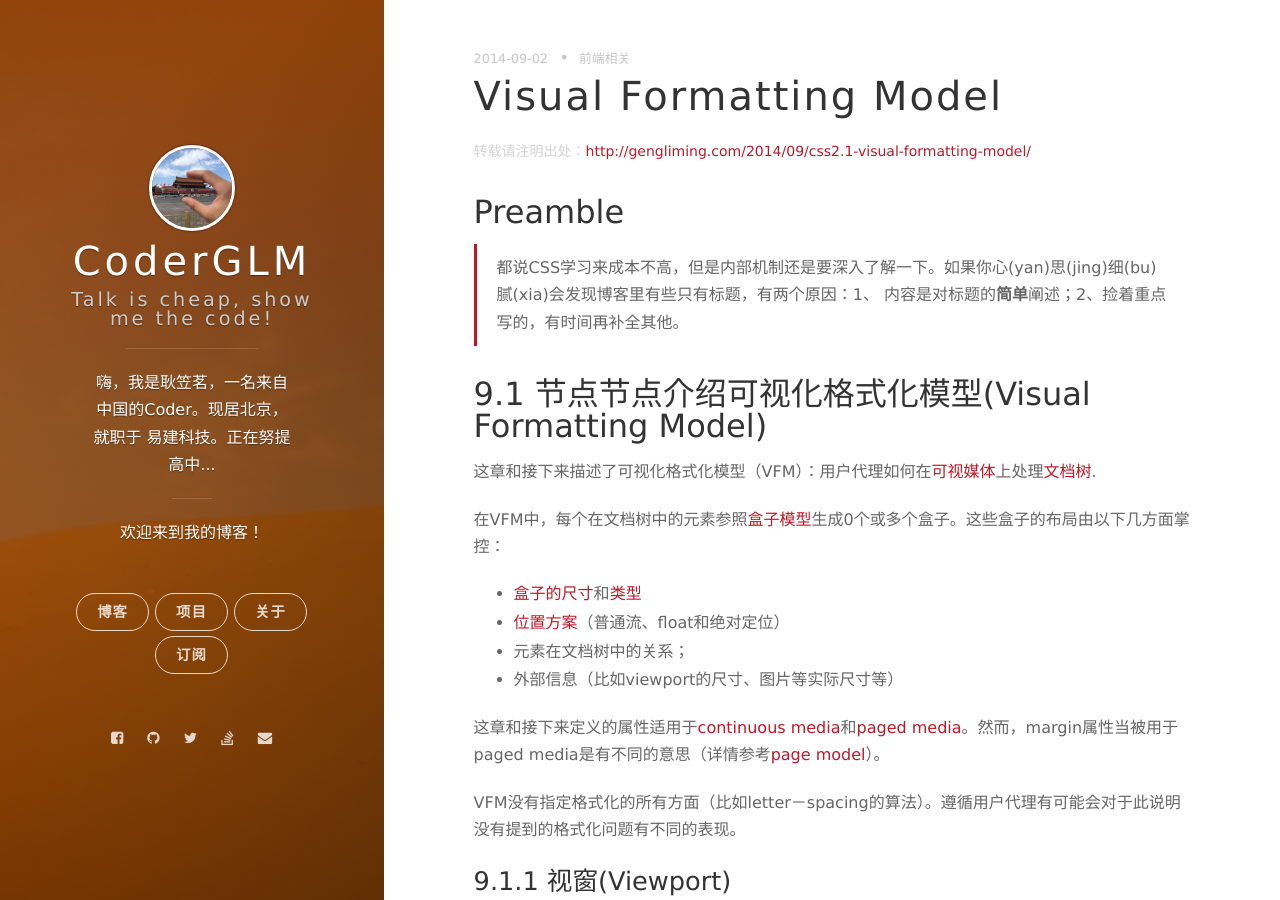
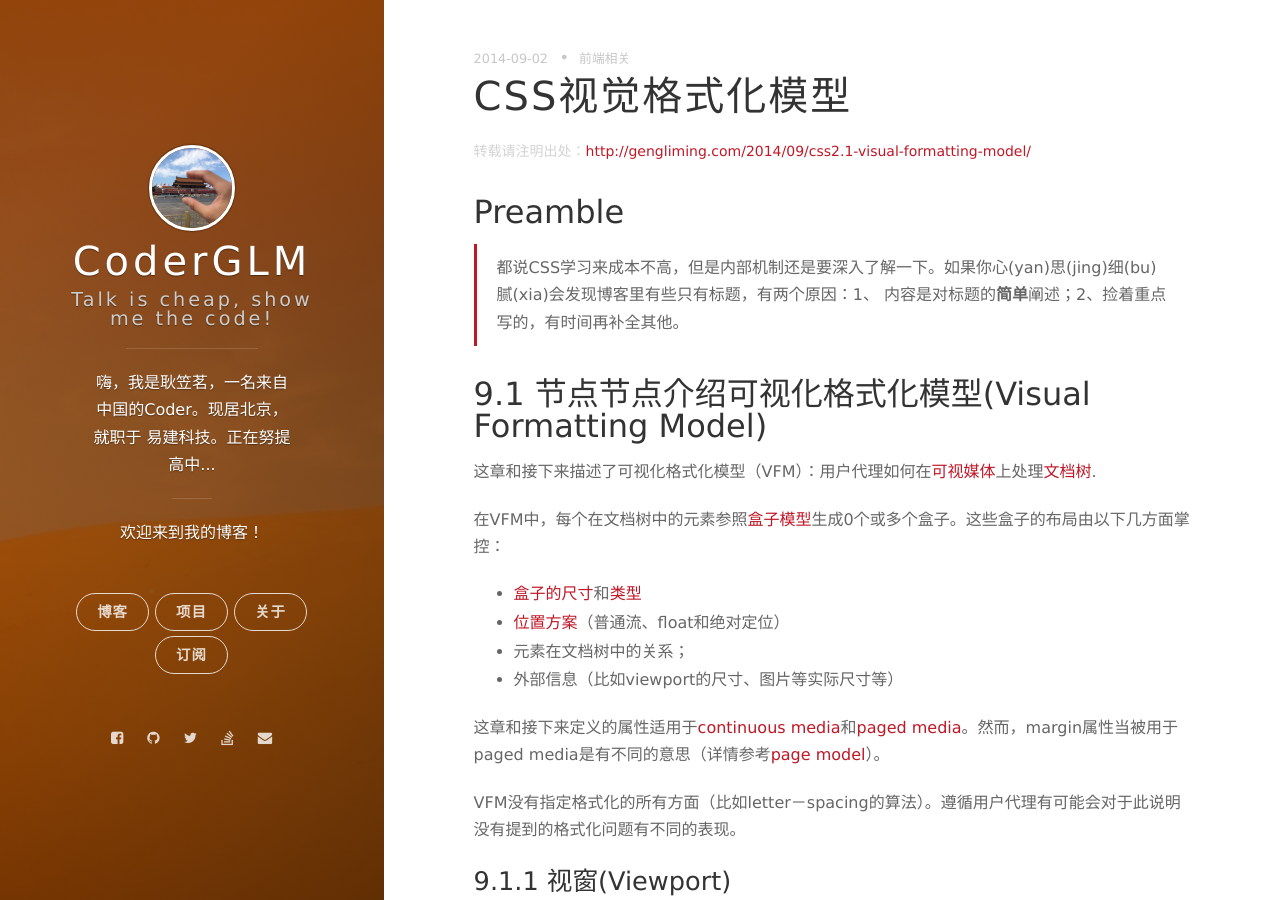
Before and after one commit to CoderLim/jekyll-based-blog, a Jekyll site: the page built from _posts/2014-09-02-css2.1-visual-formatting-model.markdown, in a window 1280 px wide and 900 px high. Built offline with Jekyll 4.4.1, drawn with Linux system fonts in a browser that asks for light colours; nearby versions of some CDN libraries; comment, search, counter and statistics services are not loaded.

Commit message:
更改标题

```diff
--- a/_posts/2014-09-02-css2.1-visual-formatting-model.markdown
+++ b/_posts/2014-09-02-css2.1-visual-formatting-model.markdown
@@ -1,6 +1,6 @@
 ---
 layout: post
-title: Visual Formatting Model
+title: CSS视觉格式化模型
 date: 2014.09.02 12:30.000000000 +09:00
 category: 前端相关
 description: CSS2.1说明的翻译，讲述了VFM（Visual Formatting Model），盒子模型，包含块，BFC，IFC，定位等
```
